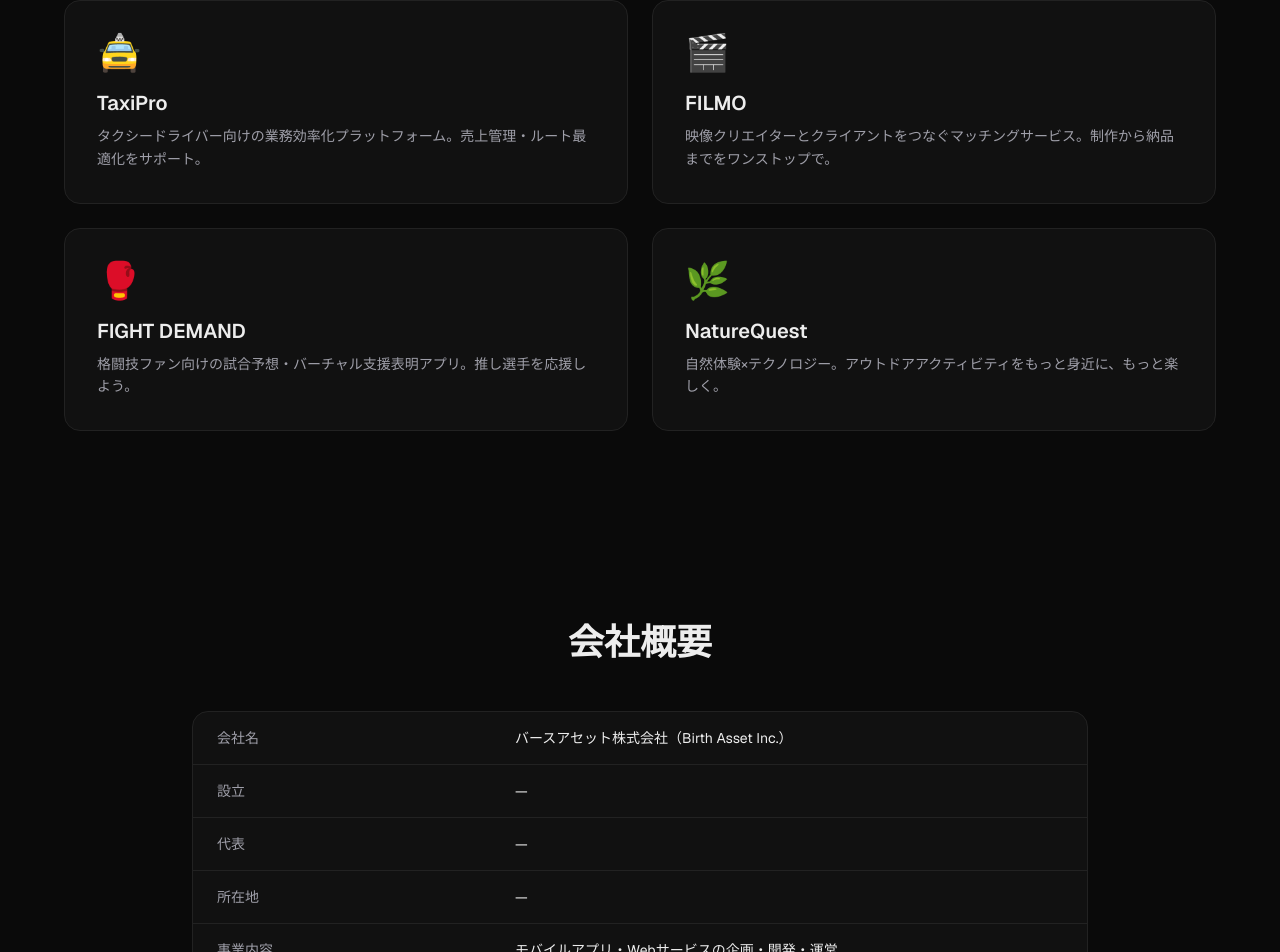
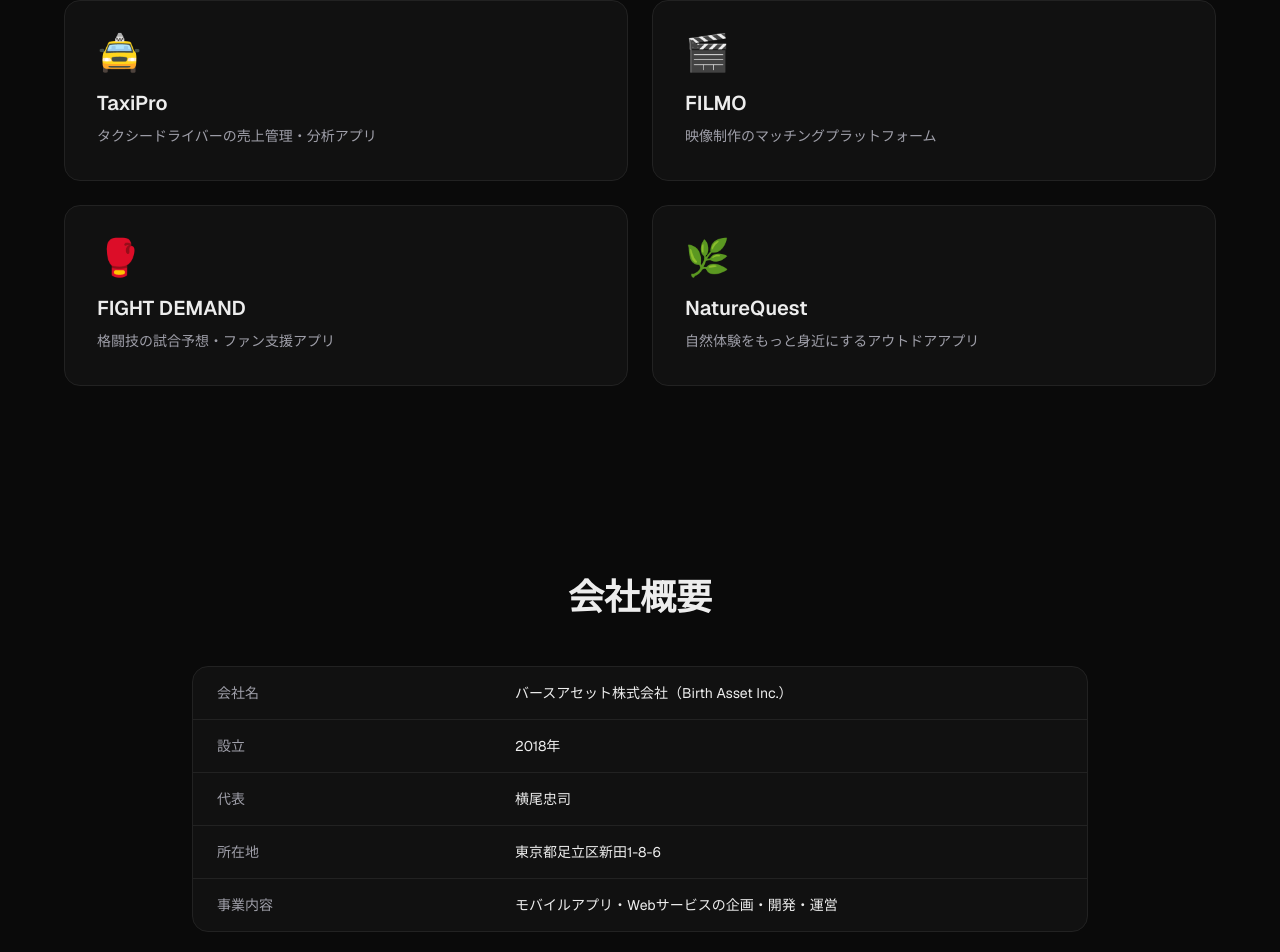
Before and after one commit to YKOINDIA/birth-asset, a Next.js app: page / in a window 1280 px wide. Shown: the part 1040-1992 px from the top of the page. Built offline with nearby package versions, Linux system fonts and the light colour scheme.

Commit message:
会社情報・サービス説明を更新

```diff
--- a/src/components/About.tsx
+++ b/src/components/About.tsx
@@ -10,9 +10,9 @@ export default function About() {
           <table className="w-full text-left text-sm">
             <tbody>
               <Row label="会社名" value="バースアセット株式会社（Birth Asset Inc.）" />
-              <Row label="設立" value="—" />
-              <Row label="代表" value="—" />
-              <Row label="所在地" value="—" />
+              <Row label="設立" value="2018年" />
+              <Row label="代表" value="横尾忠司" />
+              <Row label="所在地" value="東京都足立区新田1-8-6" />
               <Row label="事業内容" value="モバイルアプリ・Webサービスの企画・開発・運営" />
             </tbody>
           </table>
--- a/src/components/Contact.tsx
+++ b/src/components/Contact.tsx
@@ -7,7 +7,7 @@ export default function Contact() {
           サービスに関するご質問・ご相談はお気軽にお問い合わせください。
         </p>
         <a
-          href="mailto:contact@birth-asset.com"
+          href="mailto:verseasset@gmail.com"
           className="mt-8 inline-block rounded-full bg-[var(--accent)] px-8 py-3 text-sm font-medium text-white transition-colors hover:bg-[var(--accent-hover)]"
         >
           メールで問い合わせる
--- a/src/components/Services.tsx
+++ b/src/components/Services.tsx
@@ -1,26 +1,22 @@
 const services = [
   {
     name: "TaxiPro",
-    description:
-      "タクシードライバー向けの業務効率化プラットフォーム。売上管理・ルート最適化をサポート。",
+    description: "タクシードライバーの売上管理・分析アプリ",
     icon: "🚖",
   },
   {
     name: "FILMO",
-    description:
-      "映像クリエイターとクライアントをつなぐマッチングサービス。制作から納品までをワンストップで。",
+    description: "映像制作のマッチングプラットフォーム",
     icon: "🎬",
   },
   {
     name: "FIGHT DEMAND",
-    description:
-      "格闘技ファン向けの試合予想・バーチャル支援表明アプリ。推し選手を応援しよう。",
+    description: "格闘技の試合予想・ファン支援アプリ",
     icon: "🥊",
   },
   {
     name: "NatureQuest",
-    description:
-      "自然体験×テクノロジー。アウトドアアクティビティをもっと身近に、もっと楽しく。",
+    description: "自然体験をもっと身近にするアウトドアアプリ",
     icon: "🌿",
   },
 ];
```
Also changed, not shown: 1 other file (tests, documents, lock files or other folders).
